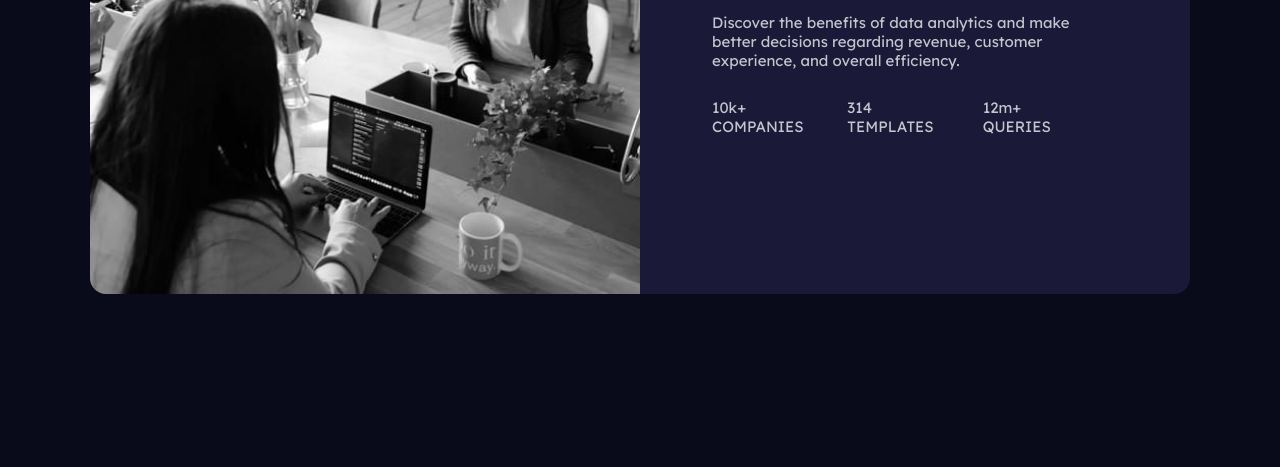
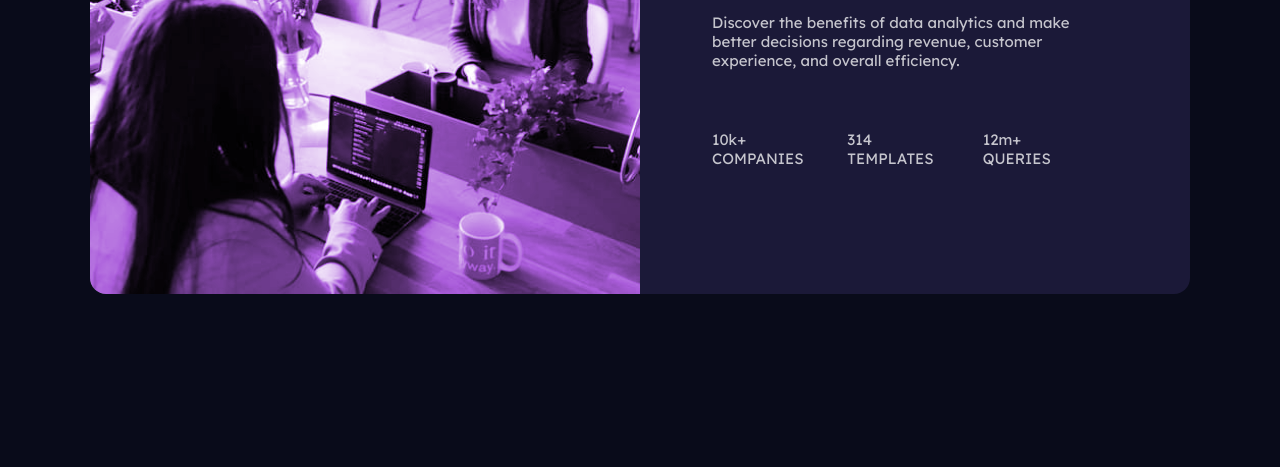
Before and after one commit to wozdog/stats-preview-card, a website built with Vite: page index.html in a window 1280 px wide. Shown: the part 333-800 px from the top of the page. Built offline with nearby package versions, Linux system fonts and the light colour scheme.

Commit message:
added image overlay

```diff
--- a/index.html
+++ b/index.html
@@ -16,9 +16,9 @@
   </head>
   <body>
     <div class="card | container split">
-      <picture>
+      <picture class="main-image">
         <source media="(min-width: 30em)" srcset="/header-desktop.jpg" />
-        <img class="main-image" src="/header-mobile.jpg" alt="" />
+        <img src="/header-mobile.jpg" alt="" />
       </picture>
       <div class="content flow-content">
         <h1 class="heading">
--- a/sass/style.scss
+++ b/sass/style.scss
@@ -65,9 +65,23 @@ h1 {
 }
 
 .main-image {
-  width: 100%;
-  height: 100%;
-  object-fit: cover;
+  position: relative;
+
+  img {
+    width: 100%;
+    height: 100%;
+    object-fit: cover;
+    isolation: isolate;
+  }
+
+  &::before {
+    content: "";
+    position: absolute;
+    background-color: var(--clr-accent-400);
+    mix-blend-mode: overlay;
+    inset: 0;
+    z-index: 1;
+  }
 }
 
 .heading {
@@ -82,6 +96,7 @@ h1 {
 }
 
 .stats {
+  --flow-spacer: 3.8rem;
   list-style: none;
   span {
     display: block;
```
